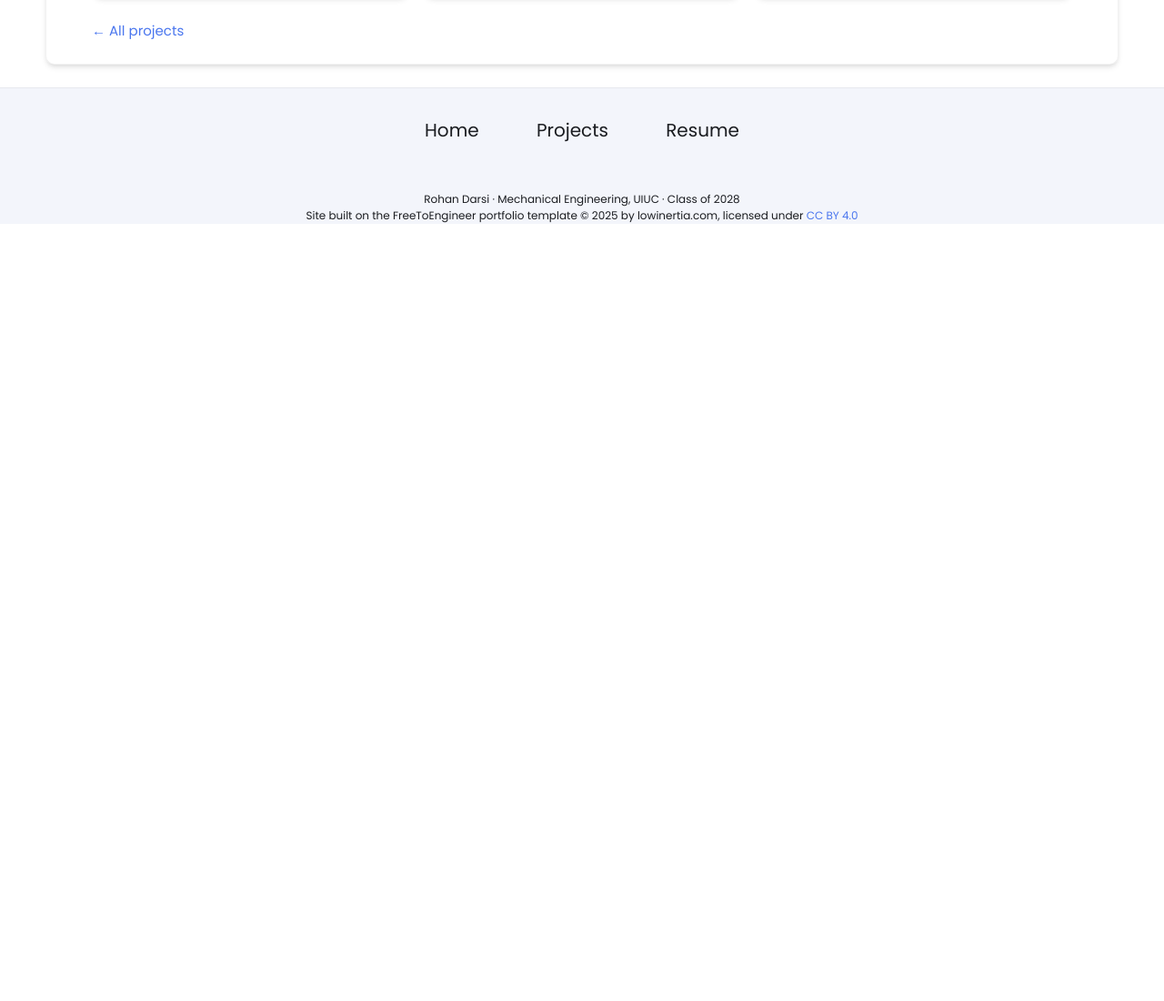
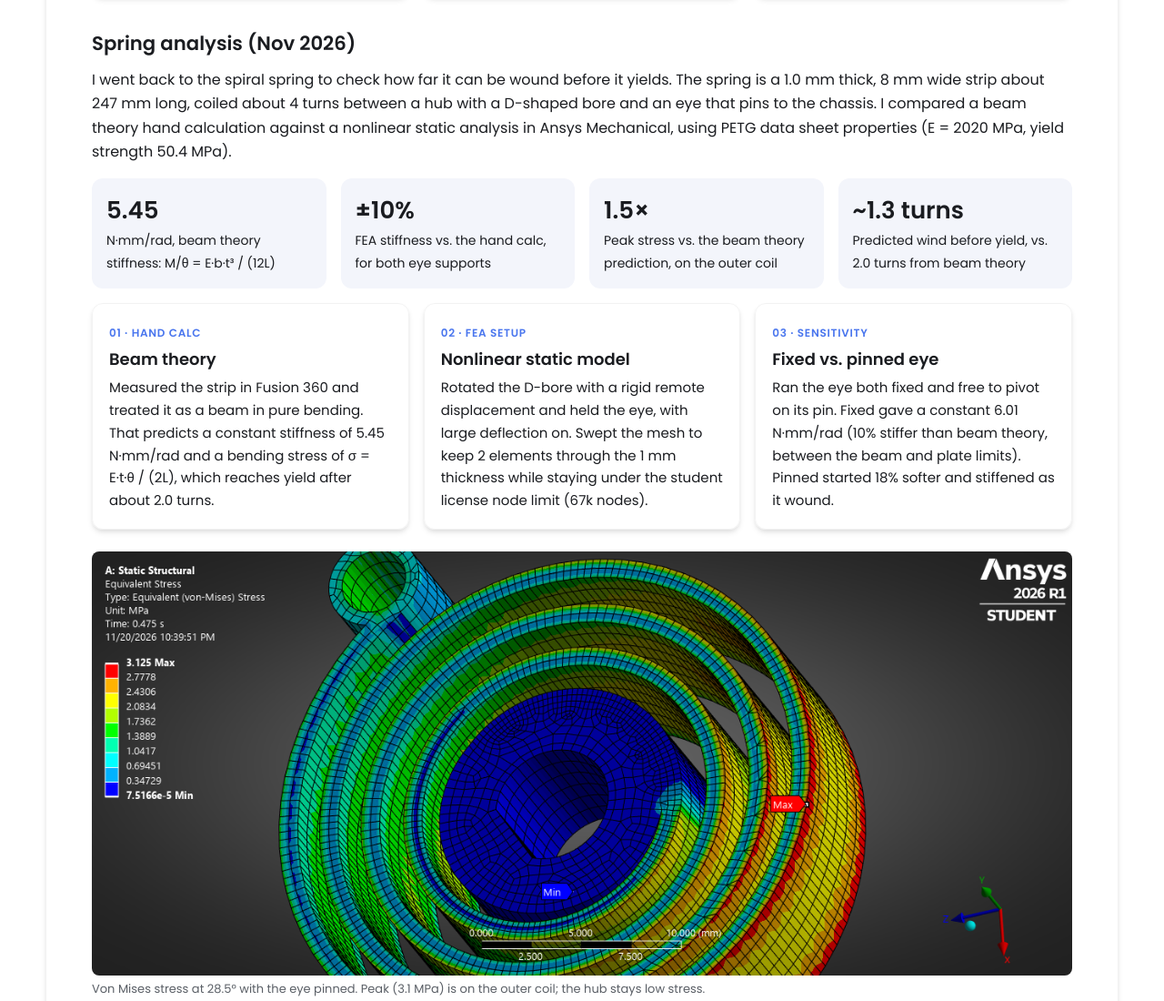
Before and after one commit to rohandarsi22/rohandarsi22.github.io, a plain HTML site: page projects/windup-toy/index.html in a window 1280 px wide. Shown: the part 1418-2518 px from the top of the page at 91% size. Before the commit the page ends 1664 px from the top, so only its background shows below. Drawn offline with Linux system fonts and the light colour scheme.

Commit message:
Add spring analysis section to wind-up toy page
Beam theory hand calc vs. Ansys FEA (fixed and pinned eye), stress plot,
and torque/stress charts. Adds Ansys and hand calculation skill tags.

Co-Authored-By: Claude Opus 5.5 <noreply@anthropic.com>
Claude-Session: https://claude.ai/code/session_01PxwEbRW3snaCXagQG2AH7u

```diff
--- a/css/custom.css
+++ b/css/custom.css
@@ -223,3 +223,13 @@
 @media (max-width: 768px) {
     .post-view .back { margin: 0 5px 20px 5px; }
 }
+
+/* Full-width figures for wide images (plots, charts) */
+.post-view .content .figs.wide {
+    grid-template-columns: 1fr;
+}
+.post-view .content .figs.wide figure img {
+    aspect-ratio: auto;
+    height: auto;
+    background: none;
+}
--- a/projects/windup-toy/index.html
+++ b/projects/windup-toy/index.html
@@ -40,7 +40,7 @@
         </div>
         <div class="skills-card">
             <h2>Skills Used</h2>
-            <div class="skills-list"><span class="skill">Fusion 360</span><span class="skill">Tolerance analysis</span><span class="skill">Ratchet and pawl</span><span class="skill">3D printing</span></div>
+            <div class="skills-list"><span class="skill">Fusion 360</span><span class="skill">Ansys Mechanical</span><span class="skill">Hand calculations</span><span class="skill">Tolerance analysis</span><span class="skill">Ratchet and pawl</span><span class="skill">3D printing</span></div>
         </div>
     </div>
     <div class="content">
@@ -58,6 +58,30 @@
 <div class="step"><span class="label">MECHANISM</span><h3>Custom spring</h3><p>Fabricated the core mechanism parts myself, including the torsion spring, to get a reliable wind every time.</p></div>
 <div class="step"><span class="label">TESTING</span><h3>Fit and function rounds</h3><p>Reprinted and adjusted parts through multiple test rounds until the toy wound and ran consistently.</p></div>
 </div>
+
+<h2>Spring analysis (Nov 2026)</h2>
+<p>I went back to the spiral spring to check how far it can be wound before it yields. The spring is a 1.0 mm thick, 8 mm wide strip about 247 mm long, coiled about 4 turns between a hub with a D-shaped bore and an eye that pins to the chassis. I compared a beam theory hand calculation against a nonlinear static analysis in Ansys Mechanical, using PETG data sheet properties (E = 2020 MPa, yield strength 50.4 MPa).</p>
+
+<div class="stats">
+<div class="stat"><b>5.45</b><span>N·mm/rad, beam theory stiffness: M/θ = E·b·t³ / (12L)</span></div>
+<div class="stat"><b>±10%</b><span>FEA stiffness vs. the hand calc, for both eye supports</span></div>
+<div class="stat"><b>1.5×</b><span>Peak stress vs. the beam theory prediction, on the outer coil</span></div>
+<div class="stat"><b>~1.3 turns</b><span>Predicted wind before yield, vs. 2.0 turns from beam theory</span></div>
+</div>
+
+<div class="steps">
+<div class="step"><span class="label">01 · HAND CALC</span><h3>Beam theory</h3><p>Measured the strip in Fusion 360 and treated it as a beam in pure bending. That predicts a constant stiffness of 5.45 N·mm/rad and a bending stress of σ = E·t·θ / (2L), which reaches yield after about 2.0 turns.</p></div>
+<div class="step"><span class="label">02 · FEA SETUP</span><h3>Nonlinear static model</h3><p>Rotated the D-bore with a rigid remote displacement and held the eye, with large deflection on. Swept the mesh to keep 2 elements through the 1 mm thickness while staying under the student license node limit (67k nodes).</p></div>
+<div class="step"><span class="label">03 · SENSITIVITY</span><h3>Fixed vs. pinned eye</h3><p>Ran the eye both fixed and free to pivot on its pin. Fixed gave a constant 6.01 N·mm/rad (10% stiffer than beam theory, between the beam and plate limits). Pinned started 18% softer and stiffened as it wound.</p></div>
+</div>
+
+<div class="figs wide">
+<figure><img src="/images/t_stress.png" alt="Ansys equivalent stress plot of the spiral spring at 28.5 degrees of wind with the eye pinned, peak stress on the outer coil"><figcaption>Von Mises stress at 28.5° with the eye pinned. Peak (3.1 MPa) is on the outer coil; the hub stays low stress.</figcaption></figure>
+<figure><img src="/images/t_charts.png" alt="Charts of winding torque and peak stress versus wind angle comparing beam theory to FEA with fixed and pinned eye"><figcaption>Torque tracks beam theory closely, but peak stress runs about 1.5× higher for both supports.</figcaption></figure>
+</div>
+
+<p><strong>What I learned:</strong> the hand calc gets the stiffness right but underestimates the peak stress, because the eye pushes back with a force as well as a moment, so the outer coil carries more bending than the beam formula assumes. That lowers the safe wind from about 2.0 turns to about 1.3. I first suspected a stress concentration where the strip meets the hub, but a fillet test in Fusion showed the strip already leaves the hub almost tangent, and the stress plot confirmed the hub region is lightly loaded.</p>
+<p class="note">Limits: printed PETG treated as isotropic with data sheet properties; coil to coil contact not modeled; the yield estimate extrapolates linearly beyond the solved range (up to 64°).</p>
 
     </div>
     <a class="back" href="/projects/">← All projects</a>
```
Also changed, not shown: index.html (+1 -1 lines), projects/index.html (+1 -1 lines), images/t_charts.png (added), images/t_stress.png (added).
